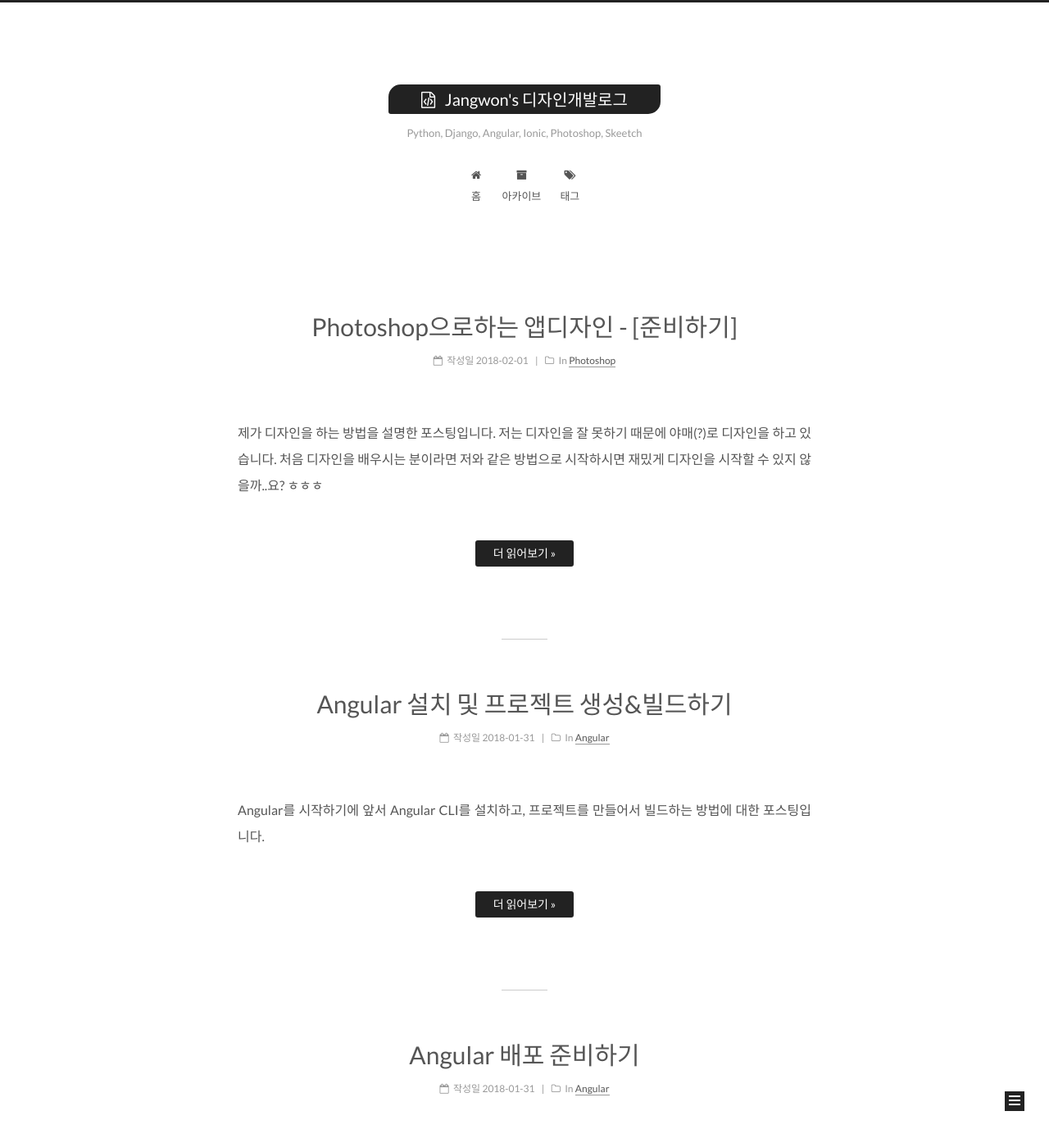
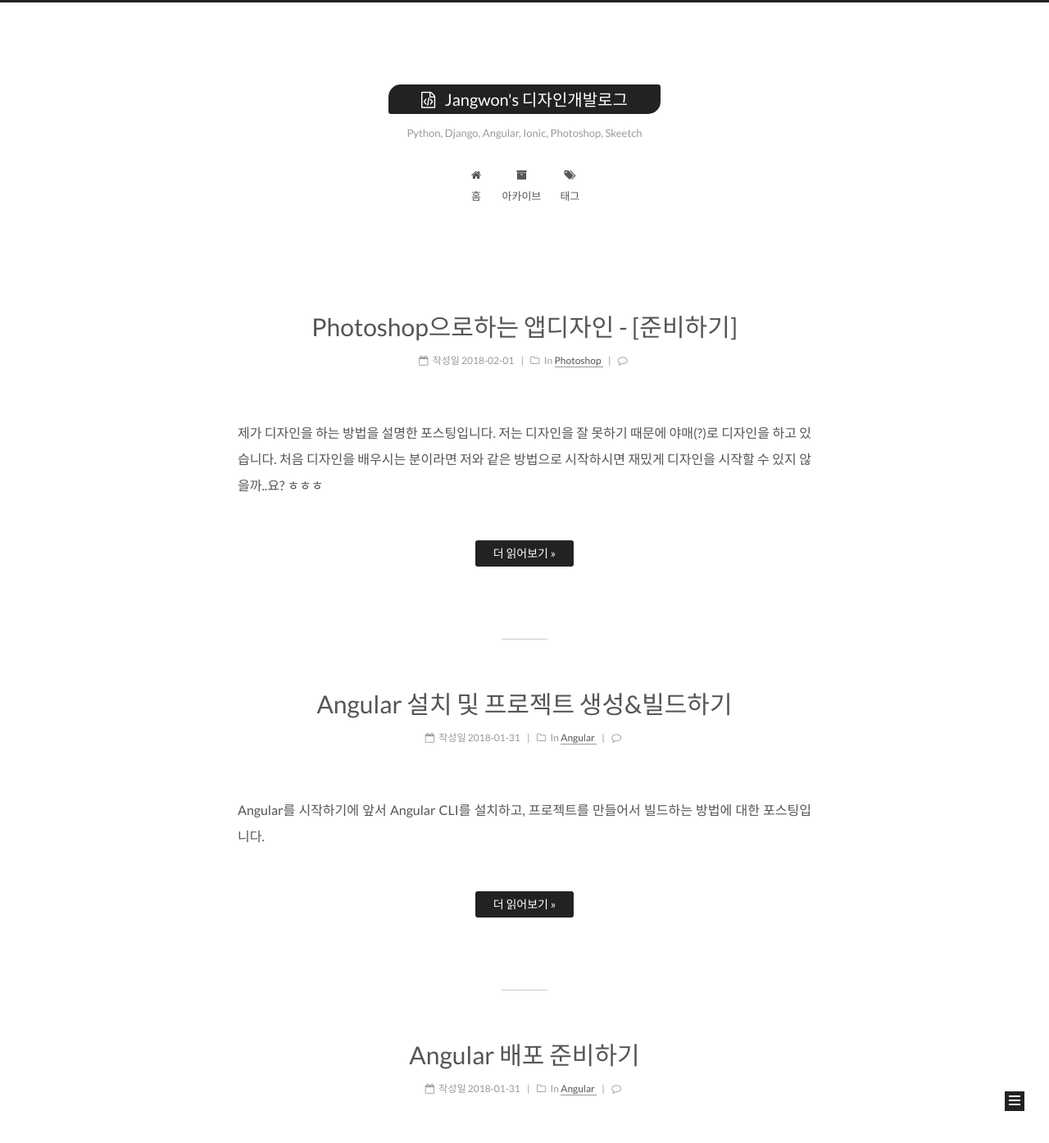
Before and after one commit to wkddnjset/wkddnjset.github.io, a Jekyll site: the page built from index.html, in a window 1280 px wide and 1400 px high. Shown: the top 1394 px of the window at 82% size. Built offline with Jekyll 4.4.1, drawn with Linux system fonts in a browser that asks for light colours; the list of posts is cut into pages by our own code; comment, search, counter and statistics services are not loaded.

Commit message:
2018-02-01

```diff
--- a/_config.yml
+++ b/_config.yml
@@ -380,8 +380,8 @@ han: false
 
 # Disqus
 disqus:
-  enable: false
-  shortname:
+  enable: trun
+  shortname: jangwon
   count: true
   # hide comments (visitors need to click to load the comments)
   # count need to be false when hide is true
```
